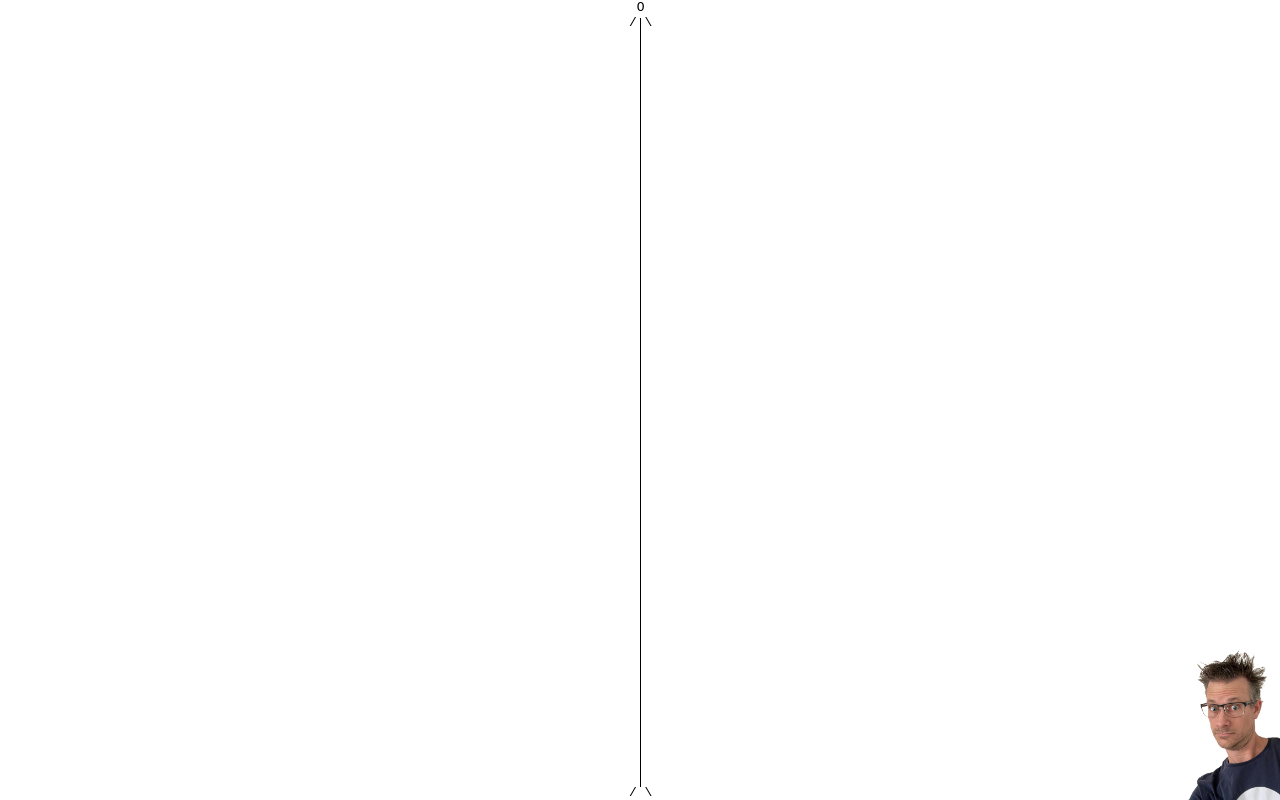
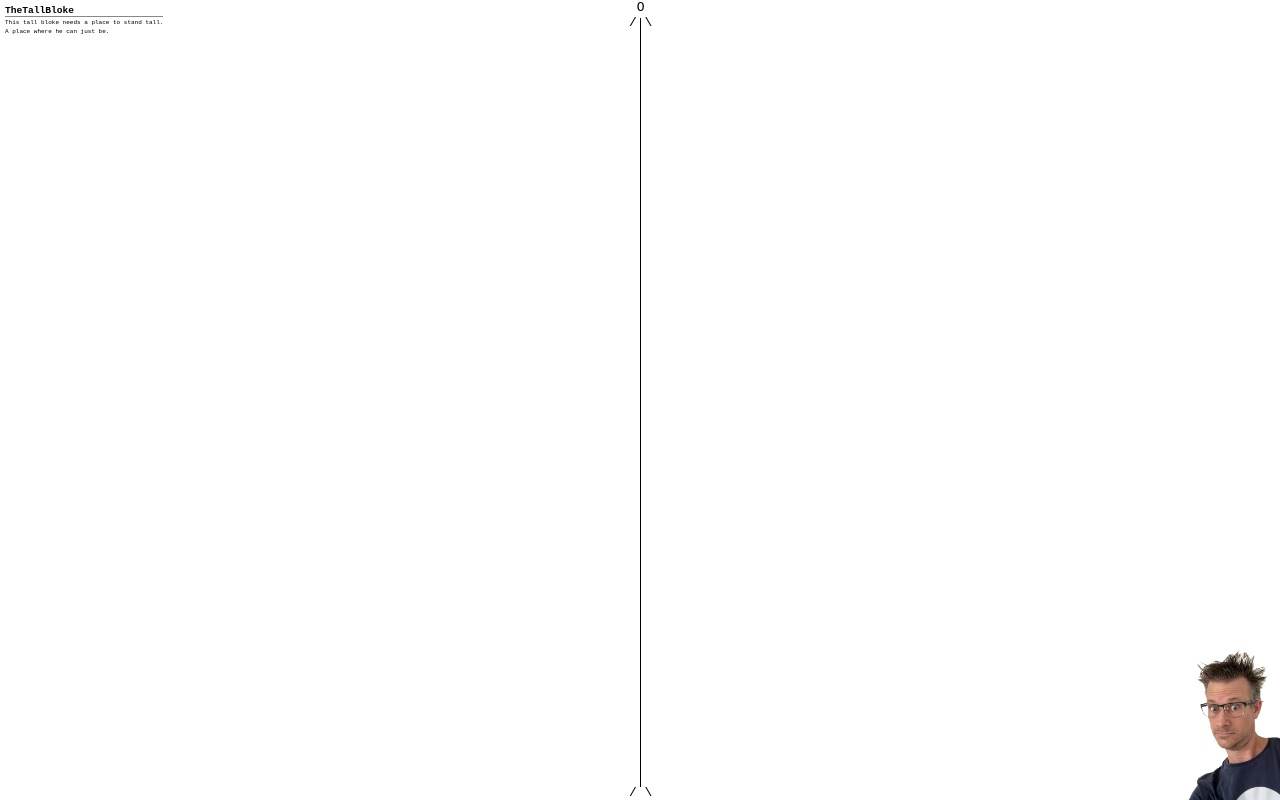
Before and after one commit to thetallbloke/thetallbloke, a plain HTML site: page index.html in a window 1280 px wide. Drawn offline with Linux system fonts and the light colour scheme.

Commit message:
Added a heading and some text.

```diff
--- a/includes/style.css
+++ b/includes/style.css
@@ -1,3 +1,8 @@
+*{
+    padding: 0;
+    margin: 0;
+}
+
 body {
   background-color: #fff;
   padding: 0px;
@@ -33,3 +38,23 @@ img.thetallboke {
   right: 0px;
   width: 10%;
 }
+
+section{
+    display: inline-block;
+    position: absolute;
+    left: 0;
+    top: 0;
+    padding: 5px;
+    max-width: 30%;
+    font-family: 'Courier New', Courier, monospace;
+}
+section h1
+{
+    font-size: 0.6em;
+    border-bottom: 1px solid #888;
+}
+section p
+{
+    font-size: .3em;
+    margin-top: 2px;
+}
--- a/index.html
+++ b/index.html
@@ -1,18 +1,24 @@
 <html>
-
   <head>
     <title>TheTallBloke</title>
     <link rel="stylesheet" href="includes/style.css" />
     <link rel="icon" href="includes/favicon.png" type="image/x-icon" />
   </head>
   <body>
+    <section>
+      <h1>The<wbr />Tall<wbr />Bloke</h1>
+      <p>This tall bloke needs a place to stand tall.</p>
+      <p>A place where he can just be.</p>
+    </section>
     <pre class="man-top">
  O
-/ \</pre>
+/ \</pre
+    >
     <div class="man-middle">&nbsp;</div>
     <pre class="man-bottom">
 / \
-</pre>
+</pre
+    >
     <img class="thetallboke" src="includes/TheTallBloke.png" />
   </body>
 </html>
```
Lines whose indentation alone changed are shown as unchanged.
